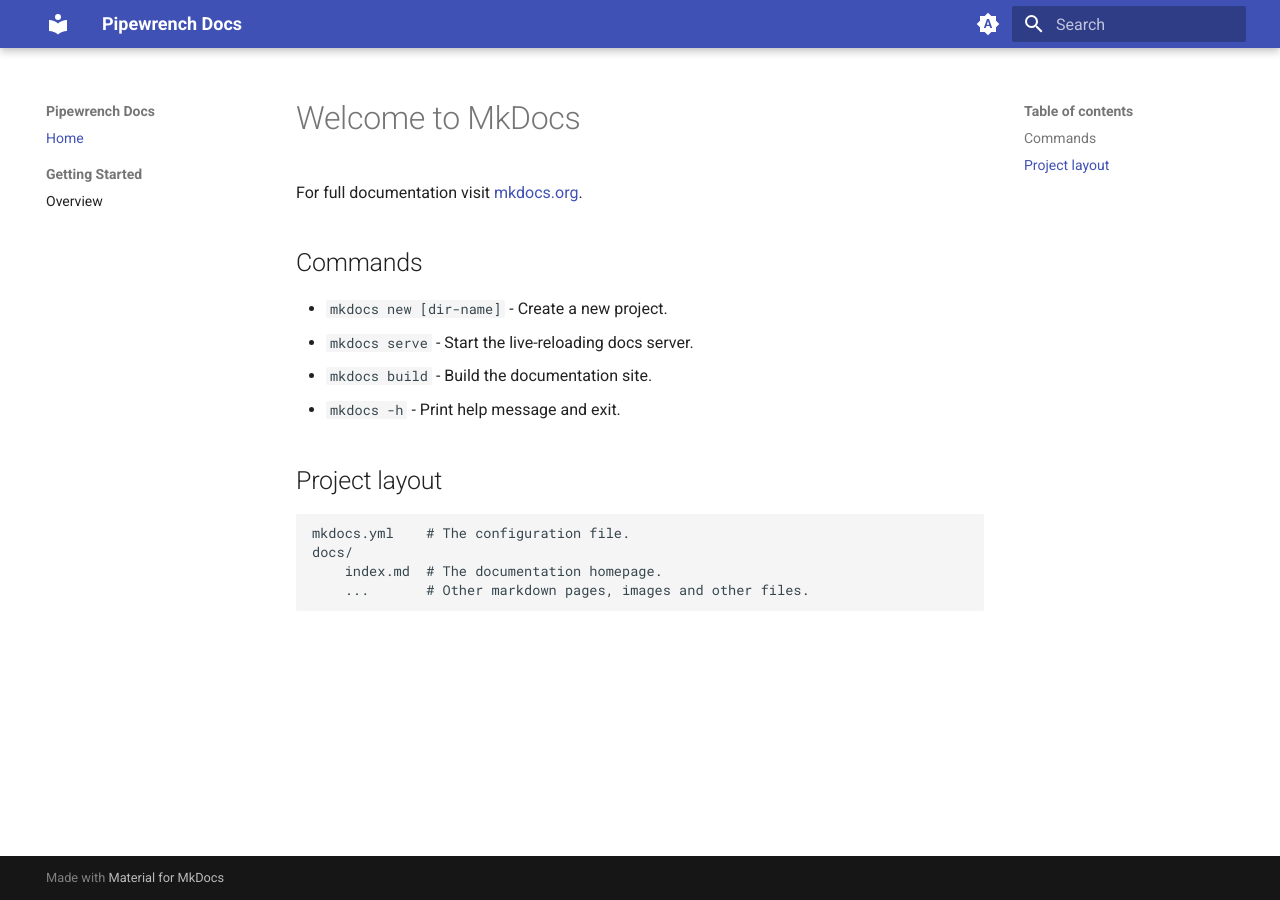
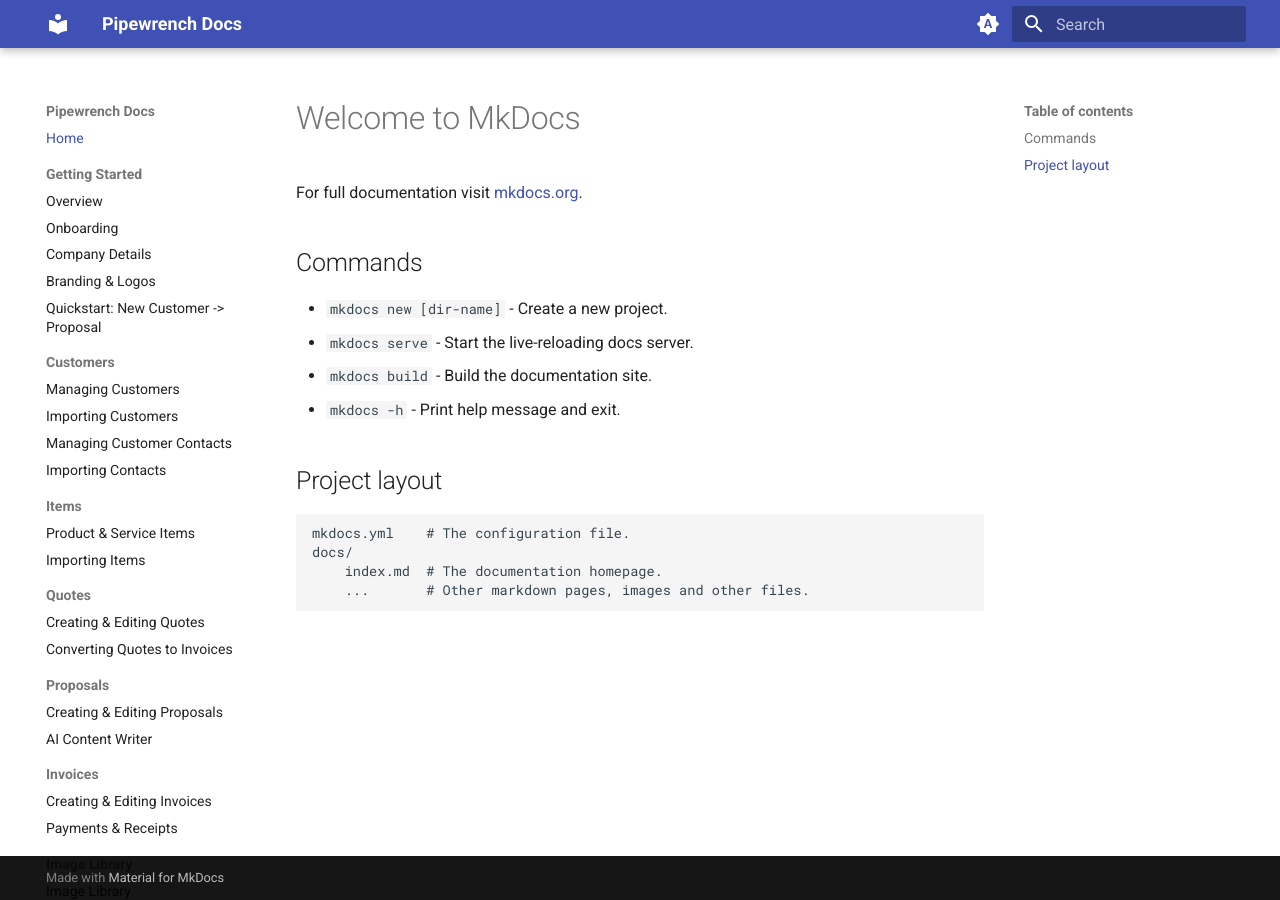
Before and after one commit to pipewrench-tech/pipewrench-docs, an MkDocs documentation site: the page built from docs/index.md, in a window 1280 px wide. Built offline with MkDocs 1.6.1 and Material for MkDocs 9.7.7, drawn with Linux system fonts in a browser that asks for light colours.

Commit message:
Updated navigation with new pages

```diff
--- a/mkdocs.yml
+++ b/mkdocs.yml
@@ -6,6 +6,33 @@
   - Home: index.md
   - Getting Started:
       - Overview: getting-started/overview.md
+      - Onboarding: getting-started/onboarding.md
+      - Company Details: getting-started/company-details.md
+      - "Branding & Logos": getting-started/branding.md
+      - "Quickstart: New Customer -> Proposal": getting-started/quickstart.md
+  - Customers:
+      - Managing Customers: customers/managing-customers.md
+      - Importing Customers: customers/importing-customers.md
+      - Managing Customer Contacts: customers/managing-contacts.md
+      - Importing Contacts: customers/importing-contacts.md
+  - Items:
+      - "Product & Service Items": items/managing-items.md
+      - Importing Items: items/importing-items.md
+  - Quotes:
+      - "Creating & Editing Quotes": quotes/new-edit-quote.md
+      - Converting Quotes to Invoices: quotes/convert-quote-invoice.md
+  - Proposals:
+      - "Creating & Editing Proposals": proposals/new-edit-proposal.md
+      - AI Content Writer: proposals/ai-writer.md
+  - Invoices:
+      - "Creating & Editing Invoices": invoices/new-edit-invoice.md
+      - "Payments & Receipts": invoices/payments-receipts.md
+  - Image Library:
+      - Image Library: images/image-library.md
+      - Creating Images: images/creating-images.md
+  - Settings:
+      - Account Settings: settings/account.md
+      - "Subscription & Billing": settings/billing.md
 
 theme:
   name: material
```
